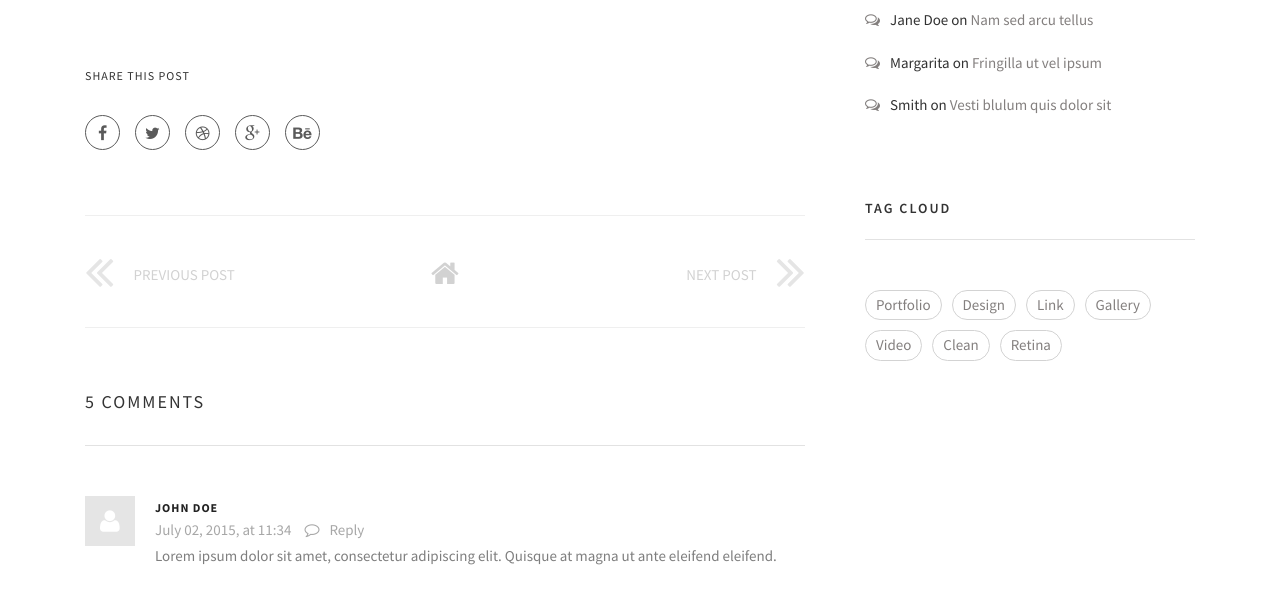
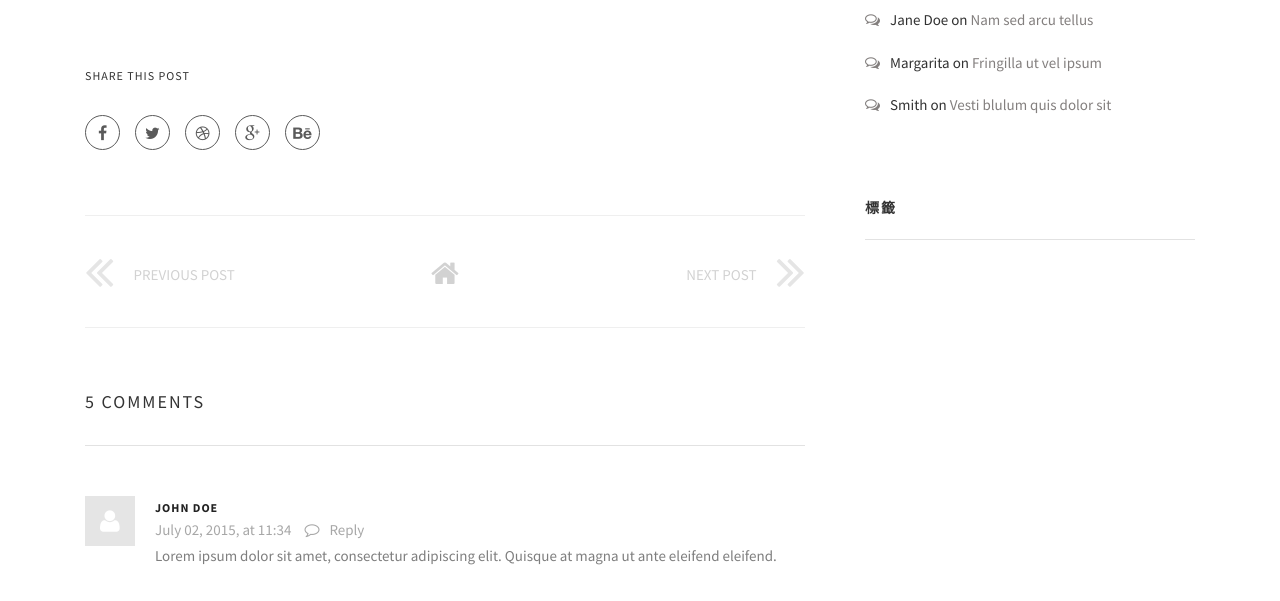
Before and after one commit to danny79111949/blog, a Laravel app: template resources/views/posts/show.blade.php in a window 1280 px wide. Shown: the part 885-1486 px from the top of the page. Run offline with Laravel 8, Linux system fonts and the light colour scheme; the template is opened without the code that fills it, so the values that code supplies are empty; style sheets or scripts are compiled from the project's sources; some libraries are stand-ins or nearby versions.

Commit message:
新增標籤雲

```diff
--- a/resources/views/posts/sidebar.blade.php
+++ b/resources/views/posts/sidebar.blade.php
@@ -75,16 +75,13 @@
 <!--tags widget-->
 <div class="widget">
     <div class="heading-title-alt text-left heading-border-bottom">
-        <h6 class="text-uppercase">tag cloud</h6>
+        <h6 class="text-uppercase">標籤</h6>
     </div>
     <div class="widget-tags">
-        <a href="">Portfolio</a>
-        <a href="">Design</a>
-        <a href="">Link</a>
-        <a href="">Gallery</a>
-        <a href="">Video</a>
-        <a href="">Clean</a>
-        <a href="">Retina</a>
+        @foreach ($tags as $tag)
+            <a href="">{{$tag->name}}</a>
+        @endforeach
+
     </div>
 </div>
 <!--tags widget-->
```
